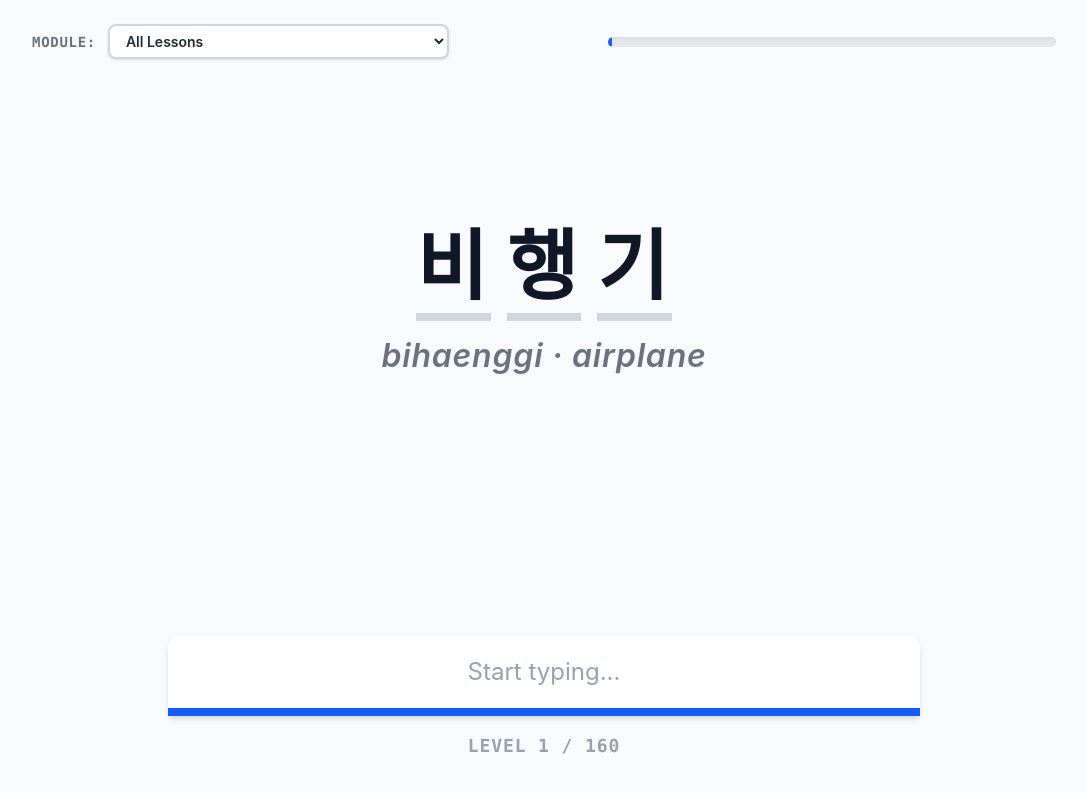
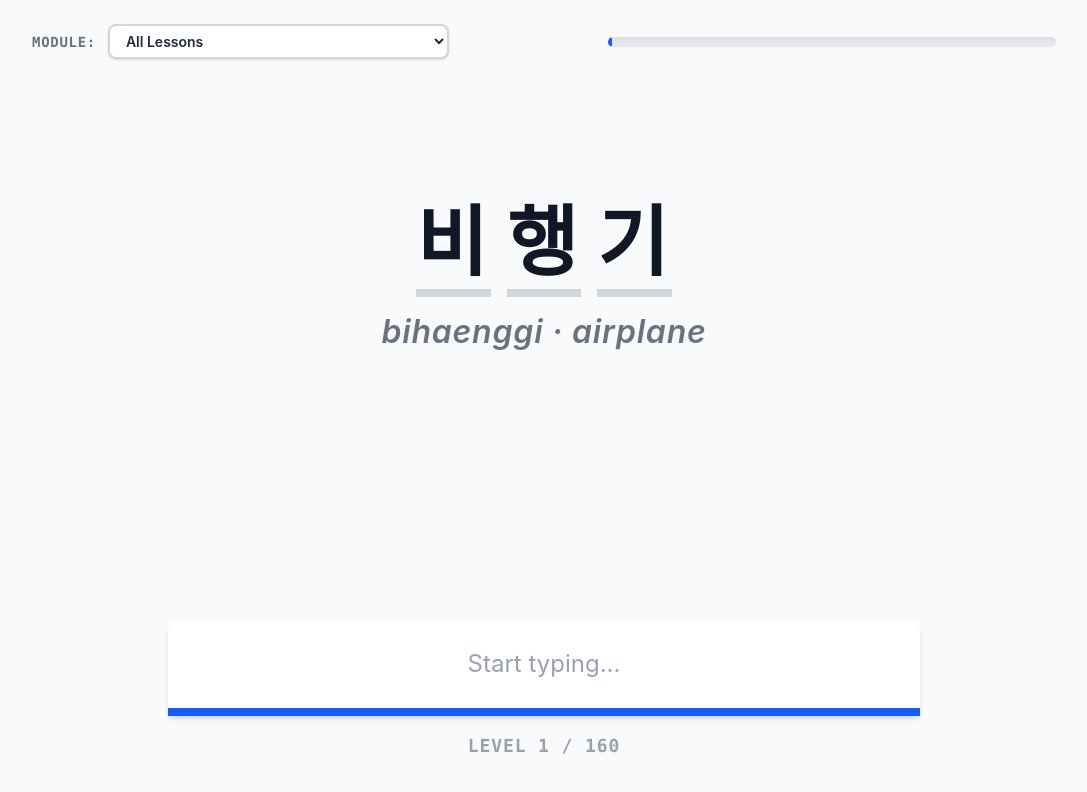
Before and after one commit to dyoo/korean-typing-tutor, a Svelte app: page / in a window 1280 px wide. Shown: the top 792 px of the page, without its empty margins (96-1183 px from the left). Built offline with nearby package versions, Linux system fonts and the light colour scheme.

Commit message:
Fix completion layout shift by locking static container heights and add Antigravity attribution to README.md

```diff
--- a/src/App.svelte
+++ b/src/App.svelte
@@ -96,7 +96,7 @@
 <svelte:window onclick={focusInput} />
 
 <main class="flex flex-col items-center justify-between min-h-screen bg-gray-50 text-gray-900 px-4 py-4 md:px-6 md:py-6 overflow-x-hidden">
-  <div class="w-full max-w-5xl flex items-center justify-between gap-4">
+  <div class="w-full max-w-5xl flex items-center justify-between gap-4 shrink-0">
     <div class="flex items-center gap-3">
       <label for="level-select" class="text-sm font-bold uppercase tracking-wider text-gray-500 font-mono">Module:</label>
       <select
@@ -137,11 +137,11 @@
       {/each}
     </div>
 
-    <div class="text-subgiant text-gray-500 font-semibold italic mt-4 text-center tracking-wide min-h-[2.5rem] select-text max-w-full px-2">
+    <div class="text-subgiant text-gray-500 font-semibold italic mt-4 text-center tracking-wide h-12 flex items-center justify-center select-text max-w-full px-2">
       {displayText}
     </div>
 
-    <div class="mt-4 min-h-[5rem] flex flex-col items-center justify-center">
+    <div class="mt-4 h-28 flex flex-col items-center justify-center shrink-0">
       <div class={isCompleted ? 'flex flex-col items-center gap-3' : 'invisible pointer-events-none'}>
         <span class="inline-flex items-center gap-2 bg-emerald-100 text-emerald-800 font-bold px-5 py-2 rounded-full text-lg md:text-xl border border-emerald-300 shadow-sm text-center">
           ✓ Correct! Press <kbd class="bg-white px-2.5 py-0.5 rounded shadow text-gray-800 border text-base md:text-lg">Enter ↵</kbd> or <kbd class="bg-white px-2.5 py-0.5 rounded shadow text-gray-800 border text-base md:text-lg">Space</kbd>
@@ -159,7 +159,7 @@
   </div>
 
   <div class="w-full max-w-3xl flex flex-col items-center pb-4 shrink-0 px-2">
-    <div class="w-full min-h-[5rem] py-3 relative flex justify-center items-center bg-white border-b-8 border-gray-300 focus-within:border-blue-600 font-bold shadow-md rounded-t-xl px-4 overflow-hidden">
+    <div class="w-full h-24 relative flex justify-center items-center bg-white border-b-8 border-gray-300 focus-within:border-blue-600 font-bold shadow-md rounded-t-xl px-4 overflow-hidden">
       {#if userInput.length === 0}
         <span class="text-xl md:text-2xl text-gray-400 font-normal text-center">
           {isCompleted ? "Press Enter or Space for next word" : "Start typing..."}
```
Also changed, not shown: 1 other file (tests, documents, lock files or other folders).
